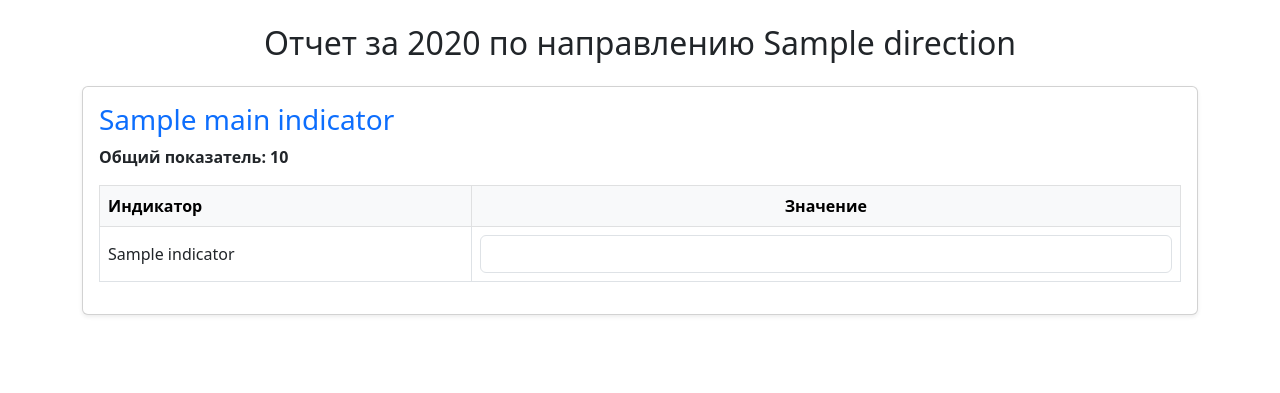
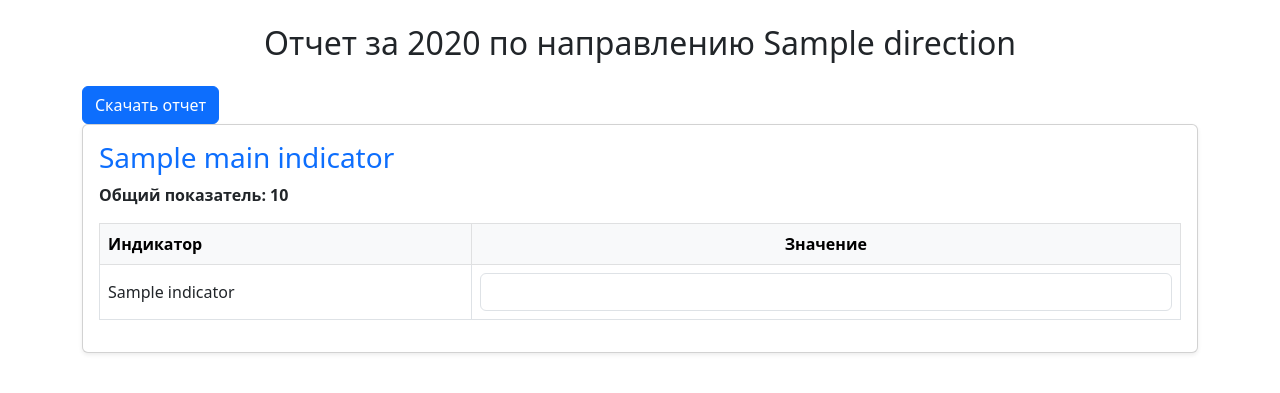
Before and after one commit to serzhan29/Indicativ, a Django app: template main/templates/main/report_detail.html in a window 1280 px wide. Shown: the part 96-489 px from the top of the page. Run offline with Django 4.2, Linux system fonts and the light colour scheme; the template is opened without the code that fills it: most values are stand-ins (such as "Sample title", 1, 10 or a date in 2020).

Commit message:
Добавление кнопки для скачивания ворда

```diff
--- a/main/templates/main/report_detail.html
+++ b/main/templates/main/report_detail.html
@@ -6,7 +6,7 @@
 {% endblock %}
 {% block content %}
 <h2 class="text-center my-4">Отчет за {{ year.year }} по направлению {{ direction.name }}</h2>
-
+<a href="{% url 'download_report' direction_id=direction.id year_id=year.id %}" class="btn btn-primary">Скачать отчет</a>
 {% for report_group in reports %}
     <div class="card mb-4 shadow-sm">
         <div class="card-body">
--- a/main/urls.py
+++ b/main/urls.py
@@ -1,9 +1,11 @@
 from django.urls import path
 from .views import choose_direction, choose_year, update_report, teacher_report
+from .views_docx import generate_word_report
 
 urlpatterns = [
     path('', choose_direction, name='direction_list'),
     path('reports/<int:direction_id>/', choose_year, name='choose_year'),
     path('reports/<int:direction_id>/<int:year_id>/', teacher_report, name='view_teacher_report'),
     path('update-report/', update_report, name='update_report'),
+    path('download_report/<int:direction_id>/<int:year_id>/', generate_word_report, name='download_report'),
 ]
```
